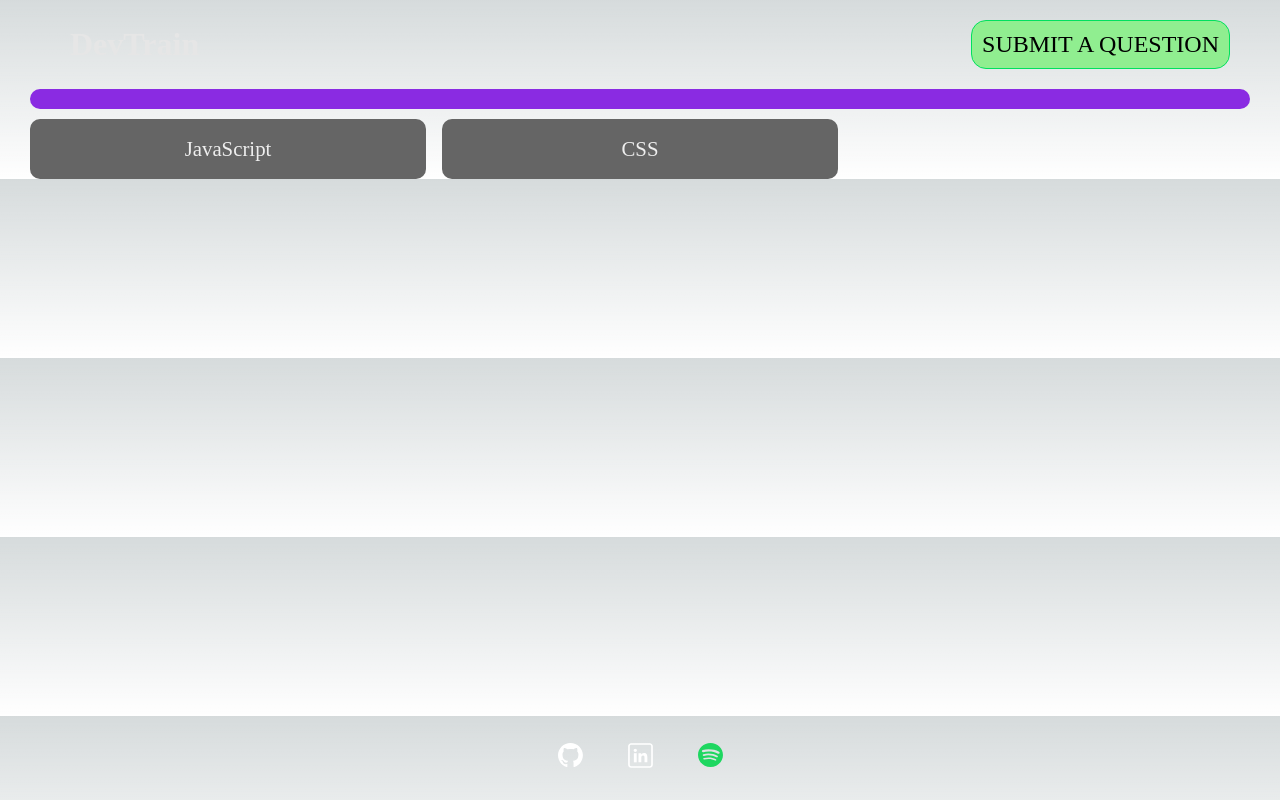
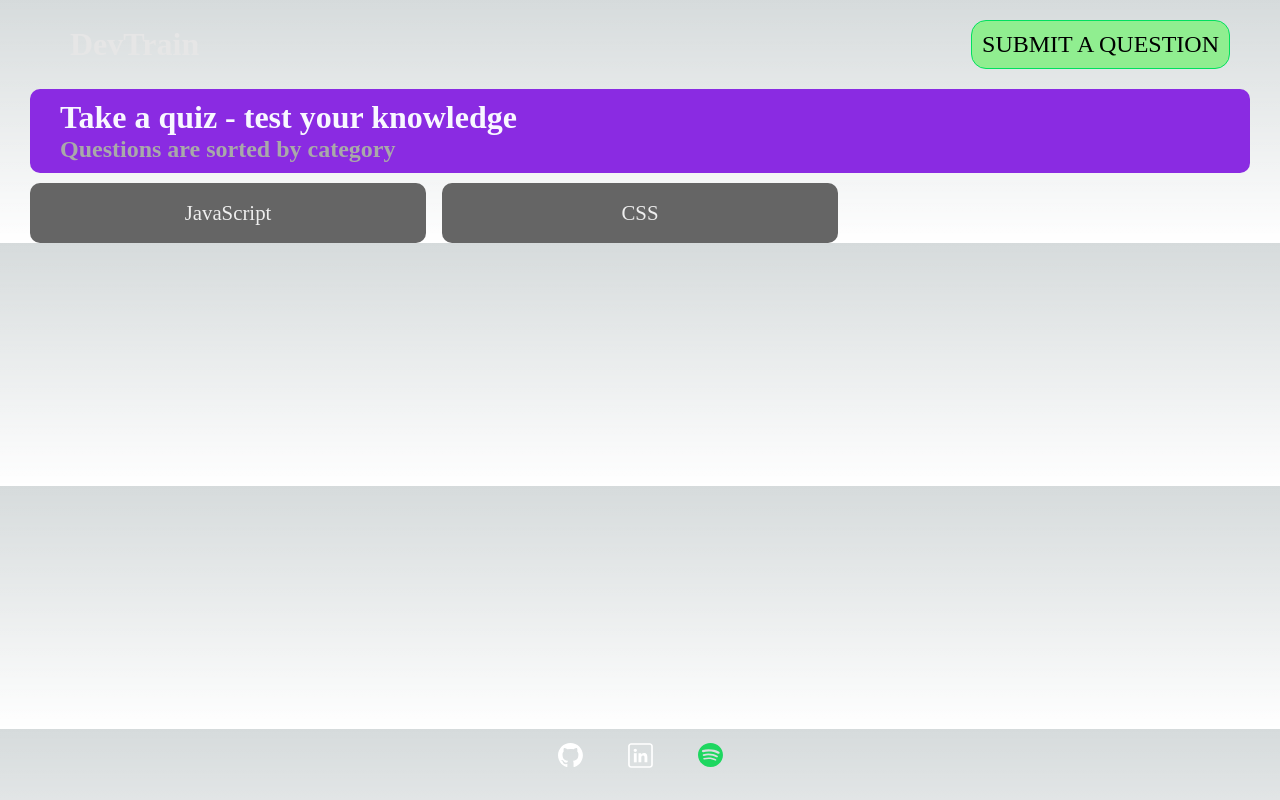
Before and after one commit to alexgeis/JavaScript-Quiz, a Next.js app in the folder quiz-app/: page / in a window 1280 px wide. Built offline with nearby package versions, Linux system fonts and the light colour scheme.

Commit message:
wrap app in TopicProvider context provider

```diff
--- a/quiz-app/components/Layout.tsx
+++ b/quiz-app/components/Layout.tsx
@@ -1,39 +1,34 @@
 "use client";
 import { ReactNode, useState, useEffect } from "react";
 import Head from "next/head";
-import { useRouter } from "next/router";
+import { NextRouter, useRouter } from "next/router";
 import styles from "Layout.module.css";
 import { NavBar } from "./NavBar";
 import { Header } from "./Header";
 import { Footer } from "./Footer";
 // import { TopicContext } from "./TopicContext";
-import { TopicProvider } from "./TopicContext";
+import { TopicProvider, useTopic } from "./TopicContext";
 
 type LayoutProps = {
 	children: React.ReactNode;
 };
 
 export default function Layout({ children }: LayoutProps) {
-	// const [topic, setTopic] = useState<string>(
-	// 	"Take a quiz - test your knowledge"
-	// );
-	// const [subText, setSubText] = useState<string>(
-	// 	"Questions are sorted by category"
-	// );
+	const { topic, setTopic, subText, setSubText } = useTopic();
 
-	const router = useRouter();
-	const currentUrlPath = router.pathname.replace(/\//, "");
+	const router: NextRouter = useRouter();
+	const currentUrlPath: string = router.pathname.replace(/\//, "");
 
-	// useEffect(() => {
-	// 	if (currentUrlPath !== "") setTopic(currentUrlPath);
-	// 	else {
-	// 		setTopic("Take a quiz - test your knowledge");
-	// 		setSubText("Questions are sorted by category");
-	// 	}
-	// }, [currentUrlPath]);
+	useEffect(() => {
+		if (currentUrlPath !== "") setTopic(currentUrlPath);
+		else {
+			setTopic("Take a quiz - test your knowledge");
+			setSubText("Questions are sorted by category");
+		}
+	}, [currentUrlPath, setTopic, setSubText]);
 
 	return (
-		<TopicProvider>
+		<>
 			<Head>
 				<title>DevTrain</title>
 				<meta
@@ -51,14 +46,14 @@ export default function Layout({ children }: LayoutProps) {
 			</Head>
 			<NavBar />
 			<Header
-				mainText={""}
-				subText={""}
+				mainText={topic}
+				subText={subText}
 			/>
 			<main>
 				{children}
 				{/* <TopicContext.Provider value={topic}>{children}</TopicContext.Provider> */}
 			</main>
 			<Footer />
-		</TopicProvider>
+		</>
 	);
 }
--- a/quiz-app/components/TopicContext.tsx
+++ b/quiz-app/components/TopicContext.tsx
@@ -3,9 +3,13 @@ import { createContext, useContext, useState } from "react";
 const TopicContext = createContext<any>(undefined);
 
 export function TopicProvider({ children }: any) {
-	const [topic, setTopic] = useState<string>("");
+	const [topic, setTopic] = useState<string>(
+		"Take a quiz - test your knowledge"
+	);
 
-	const [subText, setSubText] = useState<string>("");
+	const [subText, setSubText] = useState<string>(
+		"Questions are sorted by category"
+	);
 
 	return (
 		<TopicContext.Provider
--- a/quiz-app/pages/_app.tsx
+++ b/quiz-app/pages/_app.tsx
@@ -1,11 +1,14 @@
 import "../styles/globals.css";
 import type { AppProps } from "next/app";
 import Layout from "../components/Layout";
+import { TopicProvider } from "../components/TopicContext";
 
 export default function App({ Component, pageProps }: AppProps) {
 	return (
-		<Layout>
-			<Component {...pageProps} />
-		</Layout>
+		<TopicProvider>
+			<Layout>
+				<Component {...pageProps} />
+			</Layout>
+		</TopicProvider>
 	);
 }
```
Also changed, not shown: quiz-app/pages/javascript/index.tsx (+7 -1 lines).
